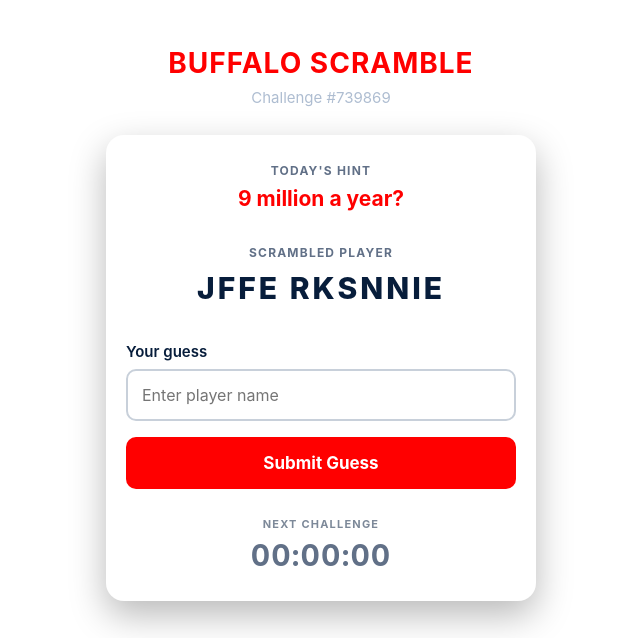
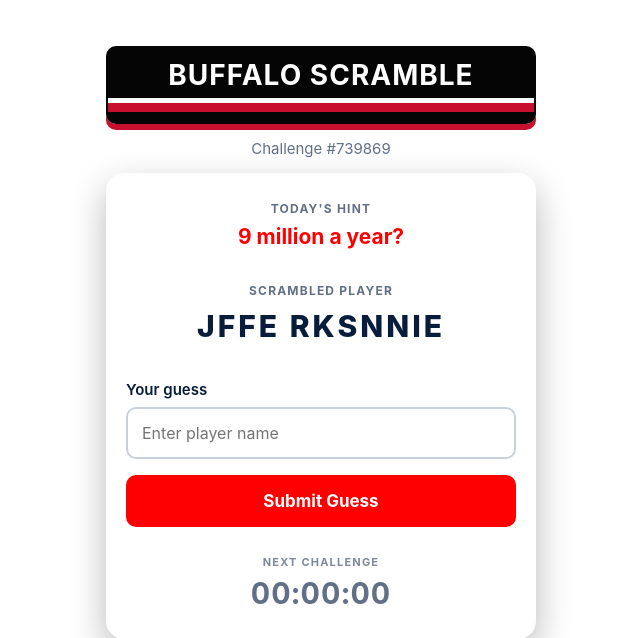
Before and after one commit to gobills95/buffalo-scramble, a Flask app: page / in a window 1280 px wide. Shown: the top 638 px of the page, without its empty margins (319-959 px from the left). Run offline with Flask 3, Linux system fonts and the light colour scheme.

Commit message:
UI betterment

```diff
--- a/static/style.css
+++ b/static/style.css
@@ -31,20 +31,36 @@ body {
 }
 
 .game-header {
-    margin: 22px 0 28px;
+    margin: 22px 0 15px;
     text-align: center;
 }
 
 .game-header h1 {
     margin: 0;
-    color: #ff0000;
+    padding: 10px 16px 30px;
+    background:
+        linear-gradient(
+            to bottom,
+            #050505 0,
+            #050505 68%,
+            #ffffff 68%,
+            #ffffff 75%,
+            #c8102e 75%,
+            #c8102e 87%,
+            #050505 87%,
+            #050505 100%
+        );
+    border: 2px solid #050505;
+    border-radius: 10px;
+    box-shadow: 0 6px 0 #c8102e;
+    color: #ffffff;
     font-size: 28px;
     letter-spacing: 1px;
 }
 
 .challenge-number {
-    margin: 8px 0 0;
-    color: #aebdd1;
+    margin: 15px 0 0;
+    color: #617087;
     font-size: 15px;
 }
 
```
